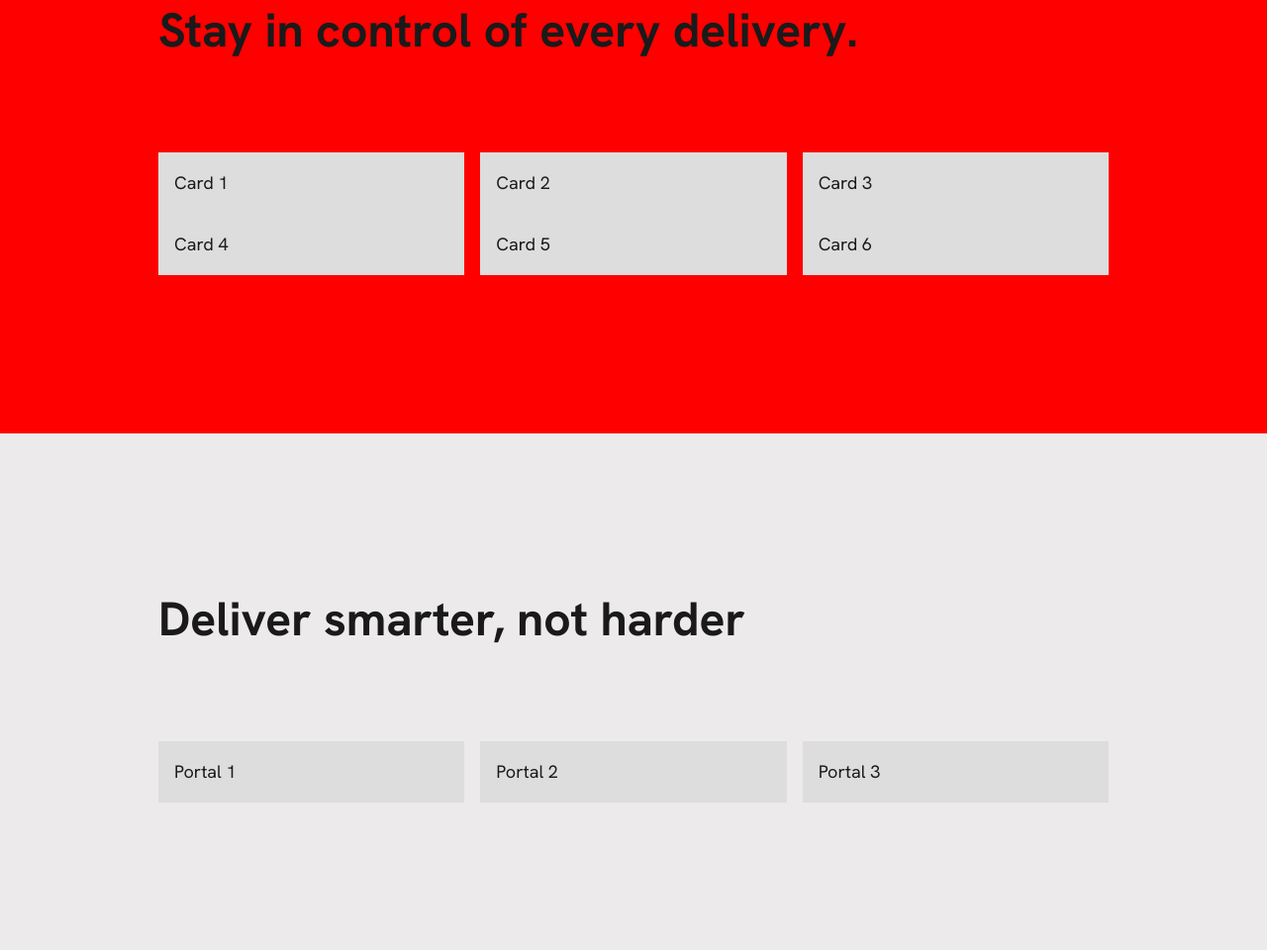
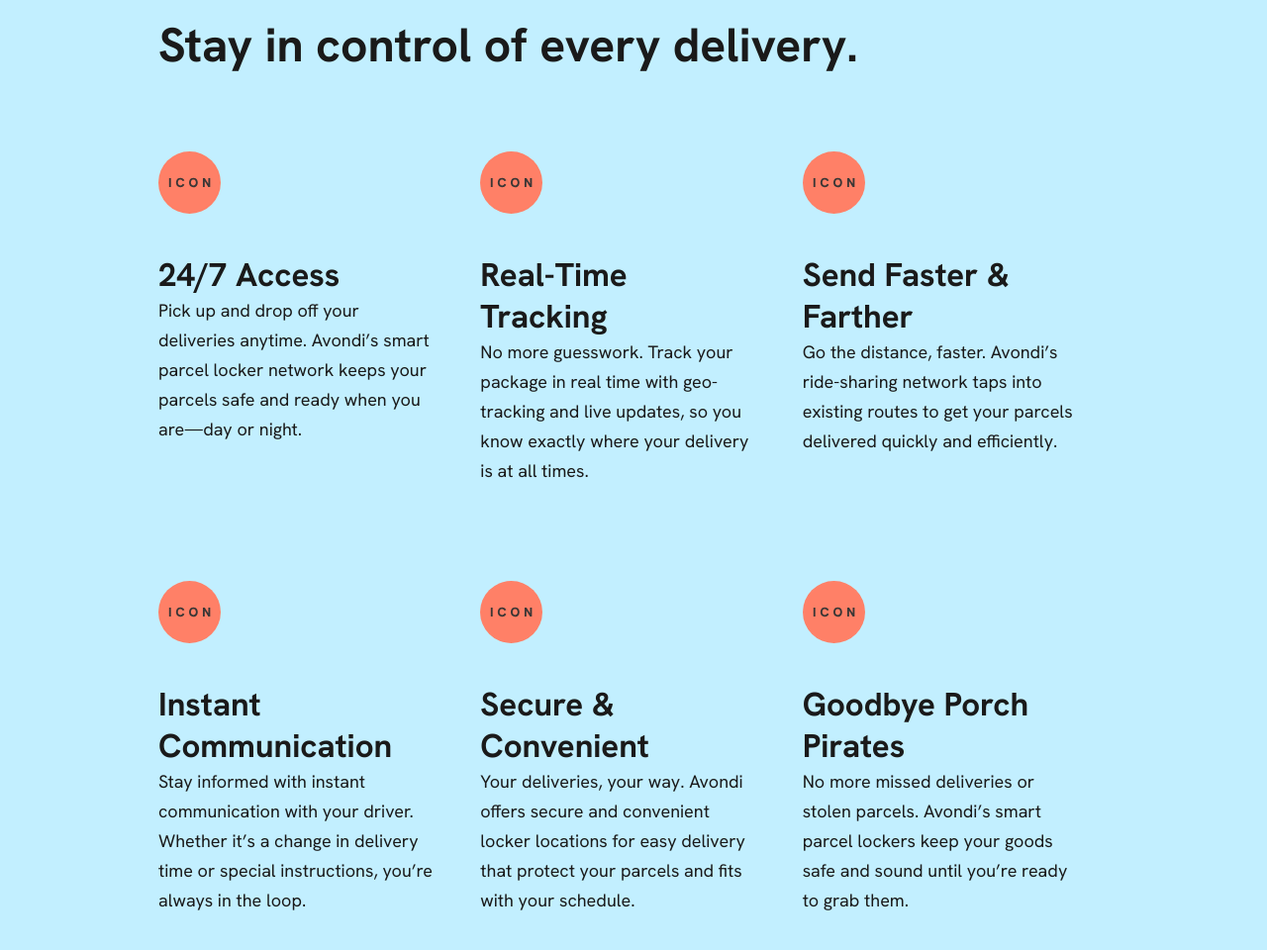
Before and after one commit to leylamemiguven/Array-Assignment, a plain HTML site: page index.html in a window 1280 px wide. Shown: the part 1759-2719 px from the top of the page at 99% size. Drawn offline with Linux system fonts and the light colour scheme.

Commit message:
adding changes to s2

```diff
--- a/index.html
+++ b/index.html
@@ -43,24 +43,71 @@
   <section class="section section1">
     <h2>Stay in control of every delivery.</h2>
     <div class="portals">
-      <div class="portal">Card 1</div>
-      <div class="portal">Card 2</div>
-      <div class="portal">Card 3</div>
+      <div class="portal">
+        <img class="icon-img" src="assets/Icon.svg" alt="icon-image"/>
+        <h3>24/7 Access</h3>
+        <p>Pick up and drop off your deliveries anytime. Avondi’s smart parcel locker network keeps your parcels safe and ready when you are—day or night.</p>
+      </div>
+      <div class="portal">
+        <img class="icon-img" src="assets/Icon.svg" alt="icon-image"/>
+        <h3>Real-Time Tracking</h3>
+        <p>No more guesswork. Track your package in real time with geo-tracking and live updates, so you know exactly where your delivery is at all times.</p>
+      </div>
+      <div class="portal">
+        <img class="icon-img" src="assets/Icon.svg" alt="icon-image"/>
+        <h3>Send Faster & Farther</h3>
+        <p>Go the distance, faster. Avondi’s ride-sharing network taps into existing routes to get your parcels delivered quickly and efficiently. </p>
+      </div>
     </div>
     <div class="portals">
-      <div class="portal">Card 4</div>
-      <div class="portal">Card 5</div>
-      <div class="portal">Card 6</div>
+      <div class="portal">
+        <img class="icon-img" src="assets/Icon.svg" alt="icon-image"/>
+        <h3>Instant Communication</h3>
+        <p>Stay informed with instant communication with your driver. Whether it’s a change in delivery time or special instructions, you’re always in the loop. </p>
+      </div>
+      <div class="portal">
+        <img class="icon-img" src="assets/Icon.svg" alt="icon-image"/>
+        <h3>Secure & Convenient</h3>
+        <p>Your deliveries, your way. Avondi offers secure and convenient locker locations for easy delivery that protect your parcels and fits with your schedule. </p>
+      </div>
+      <div class="portal">
+        <img class="icon-img" src="assets/Icon.svg" alt="icon-image"/>
+        <h3>Goodbye Porch Pirates</h3>
+        <p>No more missed deliveries or stolen parcels. Avondi’s smart parcel lockers keep your goods safe and sound until you’re ready to grab them. </p>
+      </div>
     </div>
 
   </section>
 
   <section class="section section2">
     <h2>Deliver smarter, not harder</h2>
+    <div class="s2-text">
+        <p>Why settle for the old way of delivery? Avondi eliminates wasted trips and parcel anxiety by connecting people, parcels, and routes in real-time.
+            Whether you’re sending a shipment, driving for Avondi, or hosting a locker, our all-in-one app and smart parcel lockers make every delivery safe and easy.</p>
+        <p class="hidden">Why settle for the old way of delivery? Avondi eliminates wasted trips and parcel anxiety by connecting people, parcels, and routes in real-time.
+                Whether you’re sending a shipment, driving for Avondi, or hosting a locker, our all-in-one app and smart parcel lockers make every delivery safe and easy.</p>
+
+    </div>
+
     <div class="portals">
-      <div class="portal">Portal 1</div>
-      <div class="portal">Portal 2</div>
-      <div class="portal">Portal 3</div>
+      <div class="portal section2-portal s2-img1">
+        <p class="all-caps">HOW DO I</p>
+        <h3>Send a package</h3>
+        <p>Sending parcels with Avondi is simple. Just use the app to schedule a delivery and drop it at your nearest locker. </p>
+        <button class="section2-btn">Send Your Parcel</button>
+      </div>
+      <div class="portal section2-portal s2-img2">
+        <p class="all-caps">I’D LIKE TO</p>
+        <h3>Drive for Avondi</h3>
+        <p>Earn money every time you drive. The app connects you with delivery opportunities that fit your schedule and your route.</p>
+        <button class="section2-btn">Start Driving</button>
+      </div>
+      <div class="portal section2-portal s2-img3">
+        <p class="all-caps">I WANT TO</p>
+        <h3>Host a locker</h3>
+        <p>Attract more foot traffic to your business. Join our network and provide a secure, convenient location for parcel pickups.</p>
+        <button class="section2-btn">Secure a Locker</button>
+      </div>
     </div>
   </section>
 
--- a/styles.css
+++ b/styles.css
@@ -6,6 +6,7 @@
     --bg-light: #ECEAEA;
     --text-dark: #1a1a1a;
     --text-light: #ffffff;
+    --bg-blue: #C2EFFF;
   }
 
   * {
@@ -16,7 +17,7 @@
 
   body {
     font-family: "Hanken Grotesk", sans-serif;
-    background: var(--bg-light);
+    /* background: var(--bg-light); */
     color: var(--text-dark);
     line-height: 30px;
     font-size: 18px;
@@ -36,8 +37,23 @@
     line-height: 55px;
     font-size: 48px;
     font-weight: bold;
-    padding: 0 0 2em 0 ;
+    padding: 0 0 1rem 0 ;
 
+  }
+
+  h3{
+    line-height: 42px;
+    font-size: 33px;
+    font-weight: bold;
+
+
+  }
+
+
+  .all-caps{
+    line-height: 20px;
+    font-size: 13px;
+    font-weight: bold;
   }
 
   .logo{
@@ -62,6 +78,18 @@
     font-weight: bold;
     padding: 1rem;
     border: none;
+    font-family: "Hanken Grotesk", sans-serif;
+    color: var(--text-dark);
+    line-height: 30px;
+    font-size: 18px;
+  }
+
+  .section2-btn{
+    background: var(--bg-blue);
+    color: var(--text-dark);
+
+
+
   }
 
   .early-access-btn{
@@ -113,7 +141,7 @@
   }
 
   .section1{
-    background: red;
+    background: var(--bg-blue);
   }
 
   .portals {
@@ -123,14 +151,51 @@
 
   .portal {
     flex: 1;
-    background: #ddd;
-    padding: 1rem;
+    padding: 2rem 2rem 2rem 0;
     transition: background 0.3s ease;
+  }
+
+  .section2-portal{
+    color: var(--text-light);
+    background-size: cover;
+    background-position: center;
+    background-repeat: no-repeat;
+    height: 579px;
+    display: flex;
+    flex-direction: column;
+    justify-content: end;
+    padding: 2rem;
+  }
+
+  .s2-text{
+    display: flex;
+
+  }
+
+
+
+  .s2-img1{
+    background-image: url("assets/s2-img1.png");
+  }
+
+  .s2-img2{
+    background-image: url("assets/s2-img2.png");
+  }
+
+  .s2-img3{
+    background-image: url("assets/s2-img3.png");
+  }
+  .icon-img{
+    padding: 2rem 0 2rem 0;
   }
 
   .portal:hover {
     background: var(--accent-color);
     color: white;
+  }
+
+  .hidden{
+    opacity: 0%;
   }
 
   .news-slider {
```
Also changed, not shown: assets/Icon.svg (added), assets/s2-img1.png (added), assets/s2-img2.png (added), assets/s2-img3.png (added).
